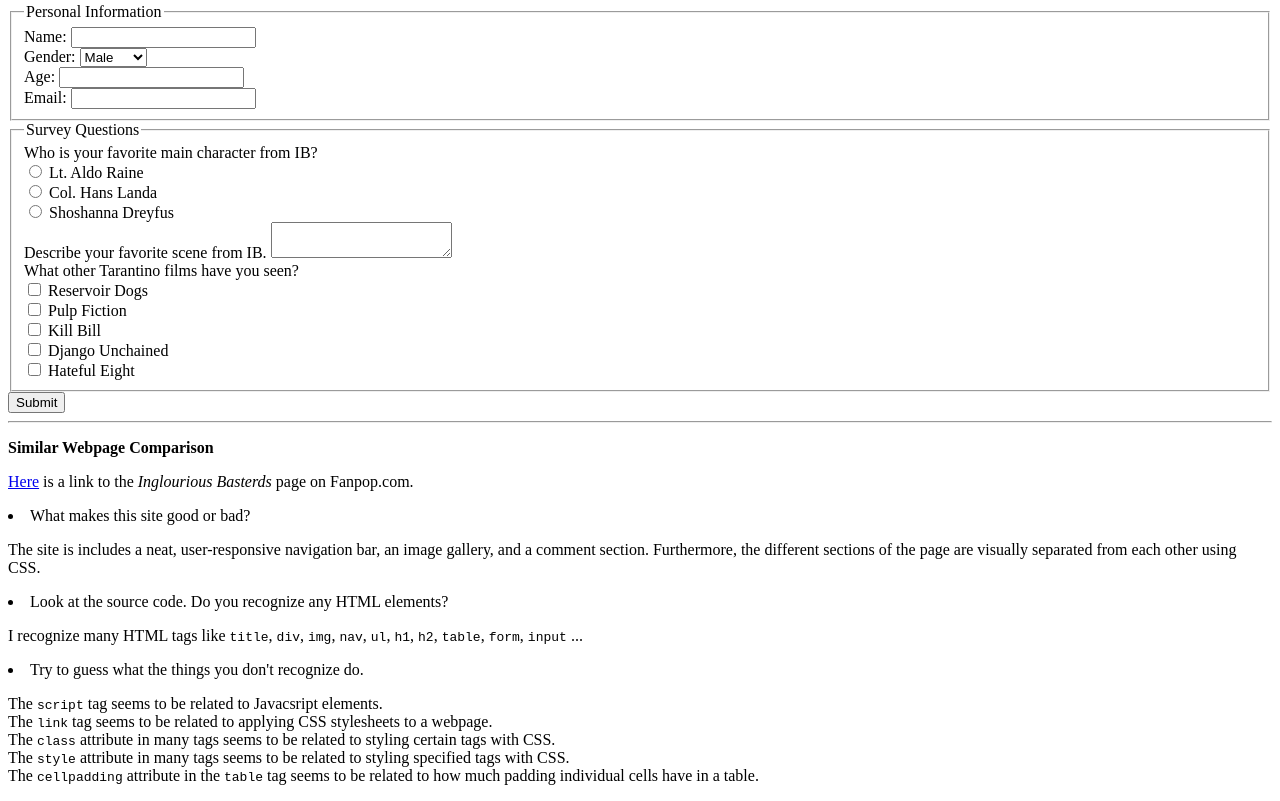
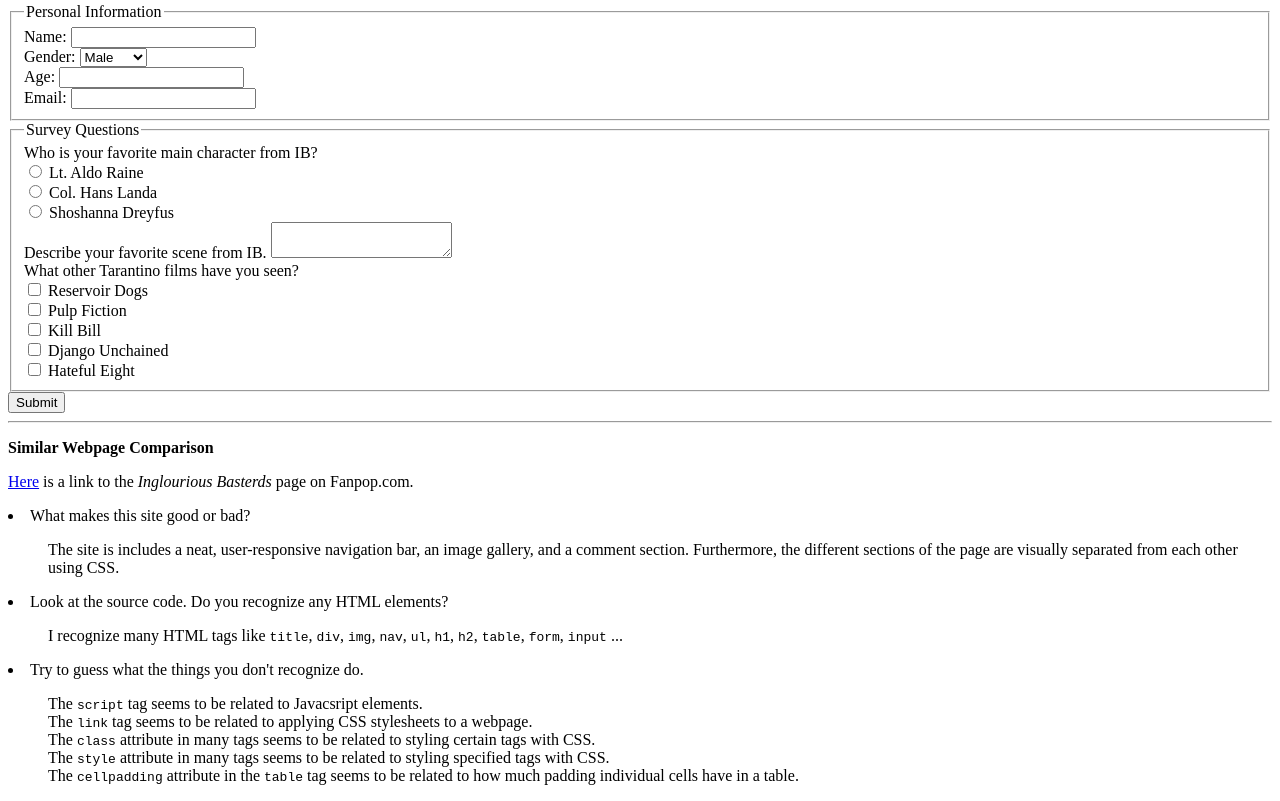
Before and after one commit to parkyngj/inglourious-basterds, a plain HTML site: page index.html in a window 1280 px wide. Shown: the part 1367-2168 px from the top of the page. Drawn offline with Linux system fonts and the light colour scheme.

Commit message:
Edit format of webpage comparison answers

```diff
--- a/index.html
+++ b/index.html
@@ -145,23 +145,29 @@
     <a href="http://www.fanpop.com/clubs/inglourious-basterds">Here</a> is a link to the <em>Inglourious Basterds</em> page on Fanpop.com.
   </p>
     <li>What makes this site good or bad?
-      <p>
-        The site is includes a neat, user-responsive navigation bar, an image gallery, and a comment section. Furthermore, the different sections of the page are visually separated from each other using CSS.
-      </p>
+      <ul type="none">
+        <li>
+          The site is includes a neat, user-responsive navigation bar, an image gallery, and a comment section. Furthermore, the different sections of the page are visually separated from each other using CSS.
+        </li>
+      </ul>
     </li>
     <li>Look at the source code. Do you recognize any HTML elements?
-      <p>
+      <ul type="none">
+        <li>
         I recognize many HTML tags like <code>title</code>, <code>div</code>, <code>img</code>, <code>nav</code>, <code>ul</code>, <code>h1</code>, <code>h2</code>, <code>table</code>, <code>form</code>, <code>input</code> ...
-      </p>
+        </li>
+      </ul>
     </li>
     <li>Try to guess what the things you don't recognize do.
-      <p>
+      <ul type="none">
+        <li>
         The <code>script</code> tag seems to be related to Javacsript elements.<br>
         The <code>link</code> tag seems to be related to applying CSS stylesheets to a webpage.<br>
         The <code>class</code> attribute in many tags seems to be related to styling certain tags with CSS.<br>
         The <code>style</code> attribute in many tags seems to be related to styling specified tags with CSS.<br>
         The <code>cellpadding</code> attribute in the <code>table</code> tag seems to be related to how much padding individual cells have in a table.
-      </p>
+        </li>
+      </ul>
     </li>
 </body>
 </html>
```
